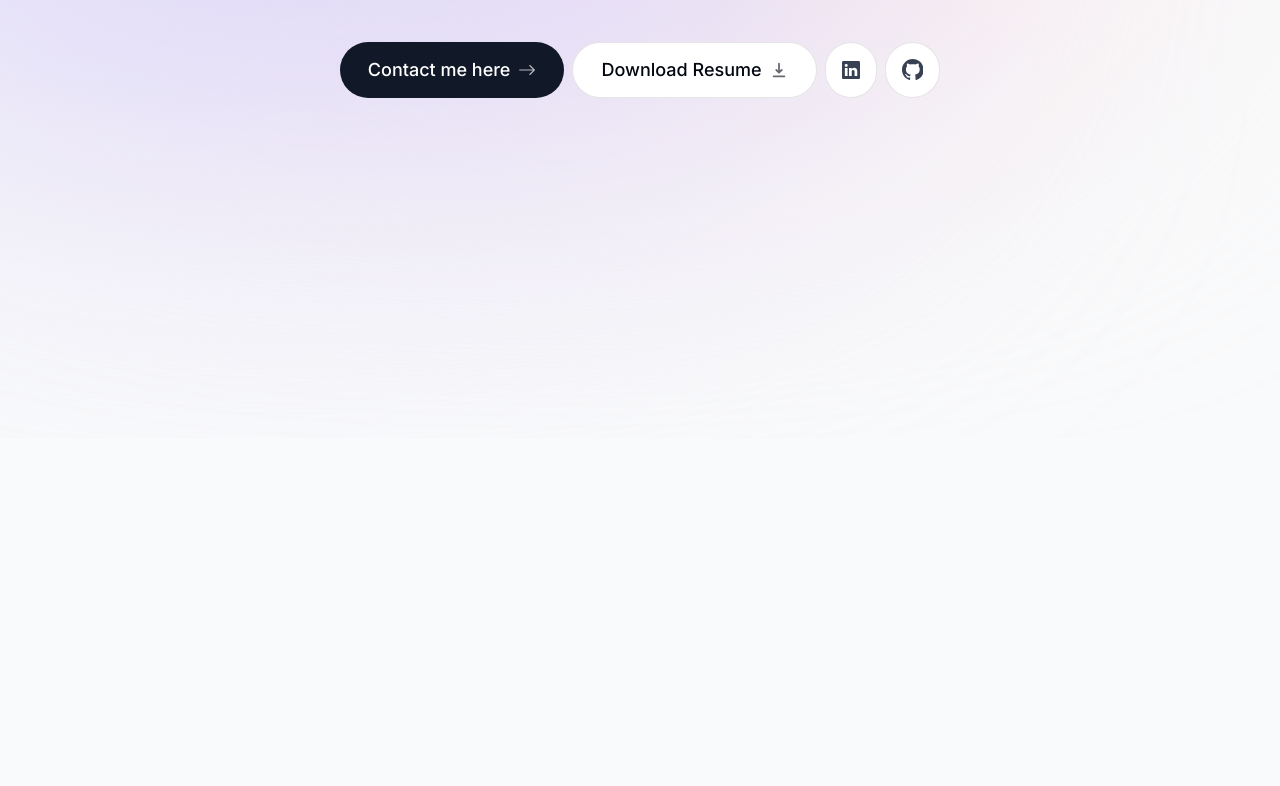
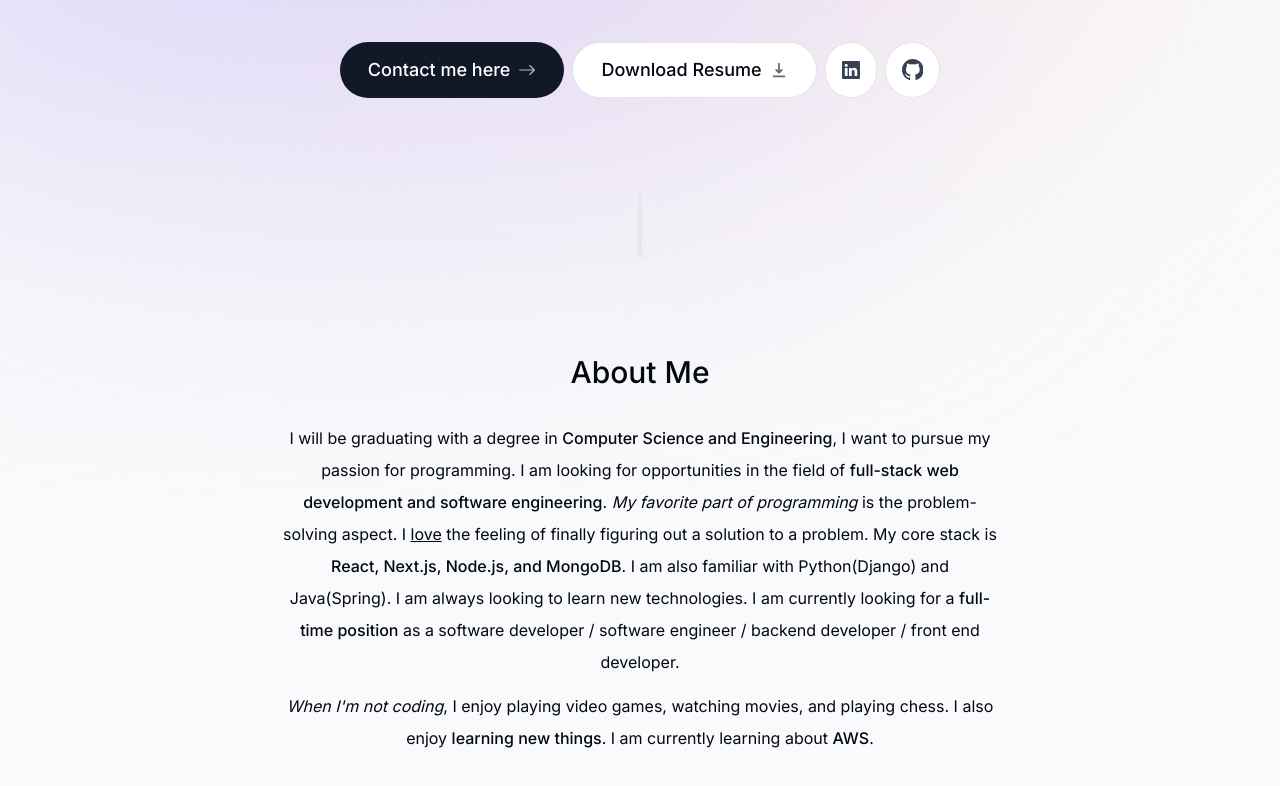
Before and after one commit to tabsheermk/tabsheermk-portfolio, a Next.js app: page / in a window 1280 px wide. Shown: the part 362-1148 px from the top of the page. Before the commit the page ends 800 px from the top, so only its background shows below. Built offline with nearby package versions, Linux system fonts and the light colour scheme.

Commit message:
5-About section added

```diff
--- a/app/page.tsx
+++ b/app/page.tsx
@@ -1,9 +1,13 @@
+import About from "@/components/about";
 import Intro from "@/components/intro";
+import SectionDivider from "@/components/section-divider";
 
 export default function Home() {
   return (
     <main className="flex flex-col items-center justify-center px-4">
       <Intro />
+      <SectionDivider />
+      <About />
     </main>
   );
 }
--- /dev/null
+++ b/components/about.tsx
@@ -0,0 +1,47 @@
+"use client";
+
+import React from "react";
+import SectionHeading from "./section-heading";
+import { motion } from "framer-motion";
+
+export default function About() {
+  return (
+    <motion.section
+      className="mb-28 max-w-[45rem] text-center leading-8 sm:mb-40"
+      initial={{ opacity: 0, y: 100 }}
+      animate={{ opacity: 1, y: 0 }}
+      transition={{
+        delay: 0.175,
+      }}
+    >
+      <SectionHeading title="About me" />
+      <p className="mb-3">
+        {" "}
+        I will be graduating with a degree in{" "}
+        <span className="font-medium">Computer Science and Engineering</span>, I
+        want to pursue my passion for programming. I am looking for
+        opportunities in the field of{" "}
+        <span className="font-medium">
+          full-stack web development and software engineering
+        </span>
+        . <span className="italic">My favorite part of programming</span> is the
+        problem-solving aspect. I <span className="underline">love</span> the
+        feeling of finally figuring out a solution to a problem. My core stack
+        is{" "}
+        <span className="font-medium">
+          React, Next.js, Node.js, and MongoDB
+        </span>
+        . I am also familiar with Python(Django) and Java(Spring). I am always
+        looking to learn new technologies. I am currently looking for a{" "}
+        <span className="font-medium">full-time position</span> as a software
+        developer / software engineer / backend developer / front end developer.
+      </p>
+      <p>
+        <span className="italic">When I'm not coding</span>, I enjoy playing
+        video games, watching movies, and playing chess. I also enjoy{" "}
+        <span className="font-medium">learning new things</span>. I am currently
+        learning about <span className="font-medium">AWS</span>.
+      </p>
+    </motion.section>
+  );
+}
--- a/components/intro.tsx
+++ b/components/intro.tsx
@@ -47,7 +47,7 @@
           </motion.span>
         </div>
       </div>
-      <motion.p
+      <motion.h1
         className="mb-10 mt-4 px-4 text-2xl font-medium !leading-[1.5]"
         initial={{ opacity: 0, y: 100 }}
         animate={{ opacity: 1, y: 0 }}
@@ -59,7 +59,7 @@
         <span className="underline">React (Next.js)</span> and{" "}
         <span className="underline">Spring</span>. I'm also familiar with{" "}
         <span className="underline">Python (Django)</span>.
-      </motion.p>
+      </motion.h1>
 
       <motion.div
         className="flex flex-col sm:flex-row justify-center gap-2 px-4 text-lg font-medium"
--- /dev/null
+++ b/components/section-divider.tsx
@@ -0,0 +1,17 @@
+"use client";
+
+import React from "react";
+import { motion } from "framer-motion";
+
+export default function SectionDivider() {
+  return (
+    <motion.div
+      className="bg-gray-200 my-24 h-16 w-1 rounded-full hidden sm:block"
+      initial={{ opacity: 0, y: 100 }}
+      animate={{ opacity: 1, y: 0 }}
+      transition={{
+        delay: 0.125,
+      }}
+    ></motion.div>
+  );
+}
--- /dev/null
+++ b/components/section-heading.tsx
@@ -0,0 +1,9 @@
+import React from "react";
+
+interface SectionHeadingProps {
+  title: string;
+}
+
+export default function SectionHeading({ title }: SectionHeadingProps) {
+  return <h2 className="text-3xl font-medium capitalize mb-8">{title}</h2>;
+}
```
